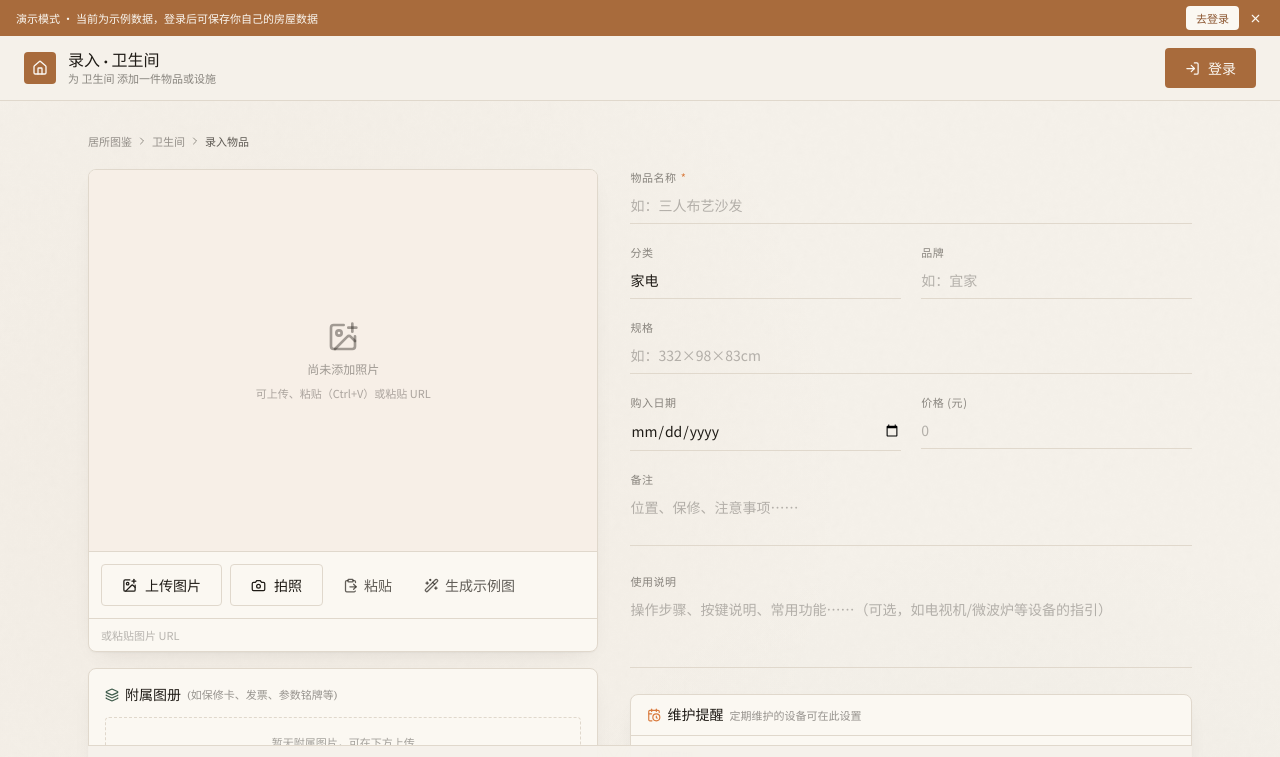
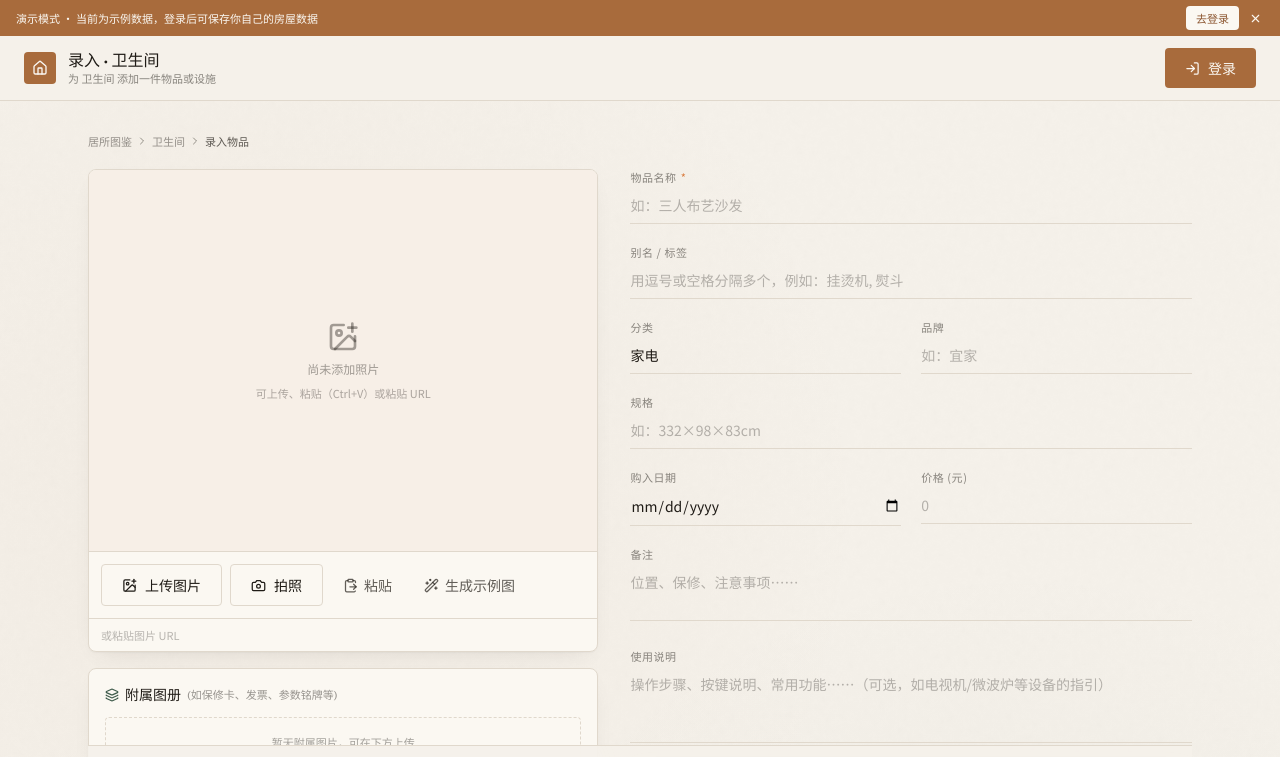
Before and after one commit to duying0425/iHouse, a React (Vite) app: page /area/bathroom/item/new in a window 1280 px wide. Shown: the top 757 px of the page. Built offline with nearby package versions, Linux system fonts and the light colour scheme.

Commit message:
feat: add tags/alias feature to items and auto-focus search input on page mount

```diff
--- a/src/components/ItemForm.tsx
+++ b/src/components/ItemForm.tsx
@@ -341,6 +341,24 @@ export default function ItemForm({ value, onChange, areaId, containedInName }: I
             placeholder="如：三人布艺沙发"
             className="field"
           />
+        </Field>
+
+        <Field label="别名 / 标签">
+          <input
+            value={value.tags}
+            onChange={(e) => set("tags", e.target.value)}
+            placeholder="用逗号或空格分隔多个，例如：挂烫机, 熨斗"
+            className="field"
+          />
+          {value.tags.trim() && (
+            <div className="mt-1.5 flex flex-wrap gap-1.5 transition-all">
+              {value.tags.split(/[,，\s]+/).map(t => t.trim()).filter(Boolean).map((t, idx) => (
+                <span key={idx} className="chip bg-clay-50/50 text-clay-700 border-clay-200/60">
+                  {t}
+                </span>
+              ))}
+            </div>
+          )}
         </Field>
 
         <div className="grid grid-cols-1 gap-4 sm:grid-cols-2 sm:gap-5">
--- a/src/components/export/PdfPages.tsx
+++ b/src/components/export/PdfPages.tsx
@@ -303,6 +303,7 @@ function MetaRows({ home, item }: { home: Home; item: Item }) {
     : undefined;
   const rows = [
     ["品牌", item.brand],
+    ["别名 / 标签", item.tags && item.tags.length > 0 ? item.tags.join("、") : undefined],
     ["规格", item.spec],
     ["购入日期", item.purchaseDate],
     ["价格", item.price != null ? `¥ ${item.price.toLocaleString()}` : undefined],
--- a/src/components/itemFormValue.ts
+++ b/src/components/itemFormValue.ts
@@ -4,6 +4,7 @@ export interface ItemFormValue {
   name: string;
   category: Category;
   brand: string;
+  tags: string;
   spec: string;
   purchaseDate: string;
   price: string;
@@ -23,6 +24,7 @@ export function itemToFormValue(item?: Partial<Item>): ItemFormValue {
     name: item?.name ?? "",
     category: (item?.category as Category) ?? "家电",
     brand: item?.brand ?? "",
+    tags: item?.tags?.join(", ") ?? "",
     spec: item?.spec ?? "",
     purchaseDate: item?.purchaseDate ?? "",
     price: item?.price != null ? String(item.price) : "",
--- a/src/pages/ItemDetailPage.tsx
+++ b/src/pages/ItemDetailPage.tsx
@@ -119,6 +119,7 @@ export default function ItemDetailPage() {
       name: value.name.trim(),
       category: value.category,
       brand: value.brand.trim() || undefined,
+      tags: value.tags ? value.tags.split(/[,，\s]+/).map(t => t.trim()).filter(Boolean) : undefined,
       spec: value.spec.trim() || undefined,
       purchaseDate: value.purchaseDate || undefined,
       price: value.price ? Number(value.price) : undefined,
@@ -332,6 +333,15 @@ export default function ItemDetailPage() {
                 {found.brand && (
                   <p className="mt-1 text-sm text-ink/55">{found.brand}</p>
                 )}
+                {found.tags && found.tags.length > 0 && (
+                  <div className="mt-2 flex flex-wrap gap-1.5">
+                    {found.tags.map((tag) => (
+                      <span key={tag} className="chip bg-clay-50/50 text-clay-700 border-clay-200/60">
+                        {tag}
+                      </span>
+                    ))}
+                  </div>
+                )}
                 {/* 维护状态徽标 */}
                 {maintenance && (
                   <MaintenanceBadge
@@ -387,6 +397,17 @@ export default function ItemDetailPage() {
             {/* 信息表 */}
             <dl className="mt-6 divide-y divide-line border-y border-line">
               <InfoRow label="规格" value={found.spec} />
+              <InfoRow label="别名 / 标签">
+                {found.tags && found.tags.length > 0 ? (
+                  <div className="flex flex-wrap gap-1.5">
+                    {found.tags.map((tag) => (
+                      <span key={tag} className="chip bg-clay-50/50 text-clay-700 border-clay-200/60">
+                        {tag}
+                      </span>
+                    ))}
+                  </div>
+                ) : null}
+              </InfoRow>
               <InfoRow label="分类" value={found.category} />
               <InfoRow label="品牌" value={found.brand} />
               <InfoRow label="购入日期" value={found.purchaseDate} />
@@ -719,14 +740,14 @@ function LocationCard({ item, image, onEdit }: { item: Item; image?: AreaImage;
   );
 }
 
-function InfoRow({ label, value }: { label: string; value?: string }) {
+function InfoRow({ label, value, children }: { label: string; value?: string; children?: React.ReactNode }) {
   return (
     <div className="flex items-baseline gap-4 py-2.5">
       <dt className="w-20 shrink-0 text-2xs uppercase tracking-wider text-ink/45">
         {label}
       </dt>
       <dd className="flex-1 text-sm text-ink/80">
-        {value || <span className="text-ink/30">—</span>}
+        {children || value || <span className="text-ink/30">—</span>}
       </dd>
     </div>
   );
--- a/src/pages/ItemFormPage.tsx
+++ b/src/pages/ItemFormPage.tsx
@@ -54,6 +54,7 @@ export default function ItemFormPage() {
         name: value.name.trim(),
         category: value.category,
         brand: value.brand.trim() || undefined,
+        tags: value.tags ? value.tags.split(/[,，\s]+/).map(t => t.trim()).filter(Boolean) : undefined,
         spec: value.spec.trim() || undefined,
         purchaseDate: value.purchaseDate || undefined,
         price: value.price ? Number(value.price) : undefined,
--- a/src/pages/SearchPage.tsx
+++ b/src/pages/SearchPage.tsx
@@ -1,4 +1,4 @@
-import { useEffect, useMemo, useState } from "react";
+import { useEffect, useMemo, useRef, useState } from "react";
 import { Link } from "react-router-dom";
 import { ArrowUpDown, MapPin, Plus, Search as SearchIcon, X } from "lucide-react";
 import PageLayout from "@/components/PageLayout";
@@ -22,6 +22,12 @@ export default function SearchPage() {
   const [brands, setBrands] = useState<string[]>([]);
   const [sortBy, setSortBy] = useState<SortBy>("name");
   const [activeId, setActiveId] = useState<string | undefined>();
+
+  const inputRef = useRef<HTMLInputElement>(null);
+
+  useEffect(() => {
+    inputRef.current?.focus();
+  }, []);
 
   const brandList = useMemo(() => allBrands(), [allBrands]);
 
@@ -69,6 +75,7 @@ export default function SearchPage() {
             className="absolute left-3 top-1/2 -translate-y-1/2 text-ink/35"
           />
           <input
+            ref={inputRef}
             value={keyword}
             onChange={(e) => setKeyword(e.target.value)}
             placeholder="搜索物品名称、品牌、规格、备注、储物单元内部物品……"
--- a/src/store.ts
+++ b/src/store.ts
@@ -142,12 +142,14 @@ export const useHomeStore = create<HomeState>()(
                 c.name,
                 c.remark,
               ]);
+              const tagParts = item.tags ?? [];
               const hay = [
                 item.name,
                 item.brand,
                 item.spec,
                 item.remark,
                 item.usage,
+                ...tagParts,
                 ...getItemLocationPath(areas, item.id),
                 ...contentParts,
               ]
--- a/src/types.ts
+++ b/src/types.ts
@@ -51,6 +51,7 @@ export interface Item {
   name: string;
   category: Category;
   brand?: string;
+  tags?: string[];
   spec?: string;
   purchaseDate?: string; // YYYY-MM-DD
   price?: number;
```
